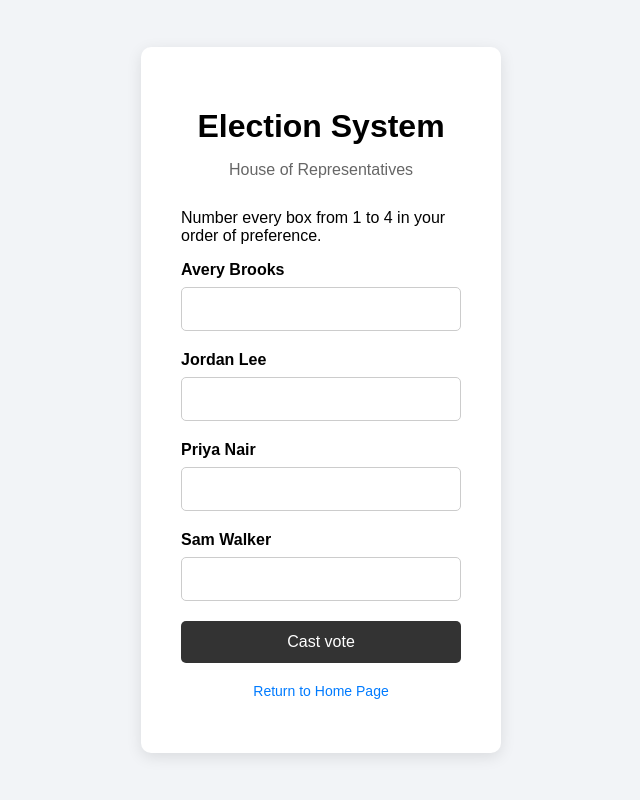
After one commit to lenoiscoding/inte2667-group-voting, a Flask app: page /voting/ballot in a window 1280 px wide. The commit adds this page. Shown: the whole page, without its empty margins (319-959 px from the left). Run offline with Flask 3, Linux system fonts and the light colour scheme; the visitor is signed in with stand-in values (Sample User, id 1); tables that the repository leaves empty hold one stand-in row (values such as "Sample post").

Commit message:
Add Req 6, 7 and 16: TLS proxy, one vote per voter, password toggle

```diff
--- a/app/static/css/login.css
+++ b/app/static/css/login.css
@@ -112,3 +112,31 @@ button:hover {
   display: block;
   margin-bottom: 4px;
 }
+
+/* Req 16: Show/Hide button added inside password fields by password_toggle.js */
+.password-field {
+  position: relative;
+  display: block;
+}
+
+.password-field input {
+  padding-right: 72px;
+}
+
+.password-toggle {
+  position: absolute;
+  top: 50%;
+  right: 6px;
+  transform: translateY(-50%);
+
+  width: auto;
+  padding: 6px 10px;
+
+  background-color: #eee;
+  color: #333;
+  font-size: 13px;
+}
+
+.password-toggle:hover {
+  background-color: #ddd;
+}
--- /dev/null
+++ b/app/templates/ballot.html
@@ -0,0 +1,72 @@
+<!doctype html>
+<html lang="en">
+  <head>
+    <meta charset="UTF-8" />
+    <meta name="viewport" content="width=device-width, initial-scale=1.0" />
+    <title>Cast Your Vote</title>
+    <link
+      rel="stylesheet"
+      href="{{ url_for('static', filename='css/login.css') }}"
+    />
+  </head>
+  <body>
+    <div class="login-container">
+      <div class="login-box">
+        <h1>Election System</h1>
+
+        {% if state == "open" %}
+        <p class="subtitle">House of Representatives</p>
+        {% if message %}
+        <p class="security-reminder" role="alert">{{ message }}</p>
+        {% endif %}
+        <p>
+          Number every box from 1 to {{ candidates | length }} in your order
+          of preference.
+        </p>
+
+        <form method="POST" action="{{ url_for('voting.cast_ballot') }}">
+          <input type="hidden" name="ballot_token" value="{{ token }}" />
+          {% for name in candidates %}
+          <div class="input-group">
+            <label for="pref_{{ loop.index0 }}">{{ name }}</label>
+            <input
+              type="number"
+              id="pref_{{ loop.index0 }}"
+              name="pref_{{ loop.index0 }}"
+              min="1"
+              max="{{ candidates | length }}"
+              required
+            />
+          </div>
+          {% endfor %}
+          <button type="submit">Cast vote</button>
+        </form>
+
+        {% elif state == "cast" %}
+        <p class="subtitle">Your vote has been recorded.</p>
+        <p>
+          Your ballot was stored without your name or voter ID. It cannot be
+          changed or cast again.
+        </p>
+
+        {% elif state == "used" %}
+        <p class="subtitle">This ballot has already been used or has expired.</p>
+        <p class="register-link">
+          <a href="{{ url_for('voting.ballot') }}">Open my ballot again</a>
+        </p>
+
+        {% else %}
+        <p class="subtitle">You have already voted in this election.</p>
+        {% endif %}
+
+        <p class="register-link">
+          <a href="{{ url_for('auth.home') }}">Return to Home Page</a>
+        </p>
+      </div>
+    </div>
+
+    {% if state == "open" %}
+    <script src="{{ url_for('static', filename='js/session_timeout.js') }}"></script>
+    {% endif %}
+  </body>
+</html>
--- a/app/templates/home.html
+++ b/app/templates/home.html
@@ -31,6 +31,11 @@
         </section>
 
         <section class="home-section">
+          <h2>Voting</h2>
+          <p><a href="{{ url_for('voting.ballot') }}">Cast your vote</a></p>
+        </section>
+
+        <section class="home-section">
           <h2>Registration Security</h2>
           <p>
             <a href="{{ url_for('audit.registration_history') }}">
--- a/app/templates/login.html
+++ b/app/templates/login.html
@@ -11,6 +11,10 @@
     />
     <script
       src="{{ url_for('static', filename='js/login.js') }}"
+      defer
+    ></script>
+    <script
+      src="{{ url_for('static', filename='js/password_toggle.js') }}"
       defer
     ></script>
   </head>
--- a/app/templates/register.html
+++ b/app/templates/register.html
@@ -9,6 +9,10 @@
       rel="stylesheet"
       href="{{ url_for('static', filename='css/login.css') }}"
     />
+    <script
+      src="{{ url_for('static', filename='js/password_toggle.js') }}"
+      defer
+    ></script>
   </head>
 
   <body>
--- /dev/null
+++ b/app/voting/models.py
@@ -0,0 +1,47 @@
+"""Req 7: one vote per voter per election.
+
+VoterParticipation is the "has voted" record. Its unique constraint makes the
+database itself refuse a second ballot for the same voter, even when two
+requests race. The ballot is then cast with a random one-time token:
+ballot_tokens and ballots hold no voter ID, IP address or timestamp, so a
+stored ballot cannot be traced back to the voter (the same design as Req 10).
+"""
+import secrets
+
+from app import db
+
+
+class VoterParticipation(db.Model):
+    __tablename__ = "voter_participation"
+    __table_args__ = (
+        db.UniqueConstraint("election_id", "voter_id", name="uq_one_ballot_per_voter"),
+    )
+
+    participation_id = db.Column(db.Integer, primary_key=True)
+    election_id = db.Column(db.String(32), nullable=False)
+    voter_id = db.Column(
+        db.Integer, db.ForeignKey("voter_records.voter_id"), nullable=False
+    )
+    # Hash of the voter's current token, so an unused one can be replaced if
+    # the ballot page is lost. Ballots never store it, so it links to nothing.
+    token_hash = db.Column(db.String(64), nullable=False)
+
+
+class BallotToken(db.Model):
+    """Unused one-time tokens. Only the SHA-256 hash is stored."""
+
+    __tablename__ = "ballot_tokens"
+
+    token_hash = db.Column(db.String(64), primary_key=True)
+    election_id = db.Column(db.String(32), nullable=False)
+
+
+class Ballot(db.Model):
+    __tablename__ = "ballots"
+
+    ballot_id = db.Column(
+        db.String(32), primary_key=True, default=lambda: secrets.token_hex(16)
+    )
+    election_id = db.Column(db.String(32), nullable=False)
+    house_prefs = db.Column(db.Text, nullable=False)  # JSON {candidate: number}
+    senate_prefs = db.Column(db.Text)  # for the Senate ballot (Req 18)
--- a/app/voting/routes.py
+++ b/app/voting/routes.py
@@ -1,8 +1,113 @@
-from flask import Blueprint, jsonify
+import hashlib
+import json
+import secrets
+import time
+
+from flask import (Blueprint, abort, current_app, jsonify, redirect,
+                   render_template, request, session, url_for)
+from sqlalchemy.exc import IntegrityError
+
+from app import db
+from app.registration.models import VoterRecord
+from app.voting.models import Ballot, BallotToken, VoterParticipation
 
 voting_bp = Blueprint("voting", __name__)
+
+ELECTION_ID = "FED2026"  # the prototype runs a single election
+HOUSE_CANDIDATES = ["Avery Brooks", "Jordan Lee", "Priya Nair", "Sam Walker"]
+SESSION_TIMEOUT_SECONDS = 60  # same idle limit as auth.home (Req 3)
+
+
+@voting_bp.before_request
+def require_tls():
+    """Req 6: refuse ballot traffic that did not arrive over HTTPS."""
+    if current_app.config.get("REQUIRE_HTTPS") and not request.is_secure:
+        abort(403)
 
 
 @voting_bp.route("/ping")
 def ping():
     return jsonify(blueprint="voting")
+
+
+def _hash(token):
+    return hashlib.sha256(token.encode()).hexdigest()
+
+
+def _issue_token(voter):
+    """Req 7: a one-time ballot token for this voter, or None if they have voted.
+
+    The "has voted" record and the token are saved in one transaction. If the
+    voter already has an unused token (e.g. they reloaded the page), it is
+    replaced rather than added to, so they never hold more than one.
+    """
+    token = secrets.token_urlsafe(32)
+    participation = VoterParticipation.query.filter_by(
+        election_id=ELECTION_ID, voter_id=voter.voter_id
+    ).first()
+
+    if participation is None:
+        db.session.add(VoterParticipation(
+            election_id=ELECTION_ID,
+            voter_id=voter.voter_id,
+            token_hash=_hash(token),
+        ))
+    elif BallotToken.query.filter_by(token_hash=participation.token_hash).delete():
+        participation.token_hash = _hash(token)
+    else:
+        db.session.rollback()  # their token has been used: they have voted
+        return None
+
+    db.session.add(BallotToken(token_hash=_hash(token), election_id=ELECTION_ID))
+    try:
+        db.session.commit()
+    except IntegrityError:  # a simultaneous request recorded them first
+        db.session.rollback()
+        return None
+    return token
+
+
+@voting_bp.route("/ballot")
+def ballot():
+    user_id = session.get("authenticated_user_id")
+    if not user_id or time.time() - session.get("last_activity", 0) >= SESSION_TIMEOUT_SECONDS:
+        session.clear()
+        return redirect(url_for("auth.login"))
+    voter = VoterRecord.query.filter_by(user_id=user_id).first_or_404()
+
+    token = _issue_token(voter)
+    if token is None:
+        return render_template("ballot.html", state="voted")
+    return render_template(
+        "ballot.html", state="open", token=token, candidates=HOUSE_CANDIDATES
+    )
+
+
+@voting_bp.route("/ballot", methods=["POST"])
+def cast_ballot():
+    """Store a ballot. Only the one-time token is used, never the voter's identity."""
+    token = request.form.get("ballot_token", "")
+    try:
+        prefs = {
+            name: int(request.form[f"pref_{i}"])
+            for i, name in enumerate(HOUSE_CANDIDATES)
+        }
+    except (KeyError, ValueError):
+        return render_template(
+            "ballot.html", state="open", token=token, candidates=HOUSE_CANDIDATES,
+            message="Enter a number for every candidate.",
+        ), 400
+    # Formal checks on the numbering (an unbroken 1..N sequence) are Req 17.
+
+    # Req 7: using up the token and saving the ballot happen in one
+    # transaction, so a replayed or simultaneous submission finds no token.
+    used = BallotToken.query.filter_by(
+        token_hash=_hash(token), election_id=ELECTION_ID
+    ).delete()
+    if not used:
+        db.session.rollback()
+        return render_template("ballot.html", state="used"), 409
+
+    db.session.add(Ballot(election_id=ELECTION_ID, house_prefs=json.dumps(prefs)))
+    db.session.commit()
+    return render_template("ballot.html", state="cast")
```
Also changed, not shown: app/__init__.py (+12 -1 lines), app/static/js/password_toggle.js (added, +47 -0 lines), docker-compose.yml (+17 -2 lines), README.md, 3 other files.
